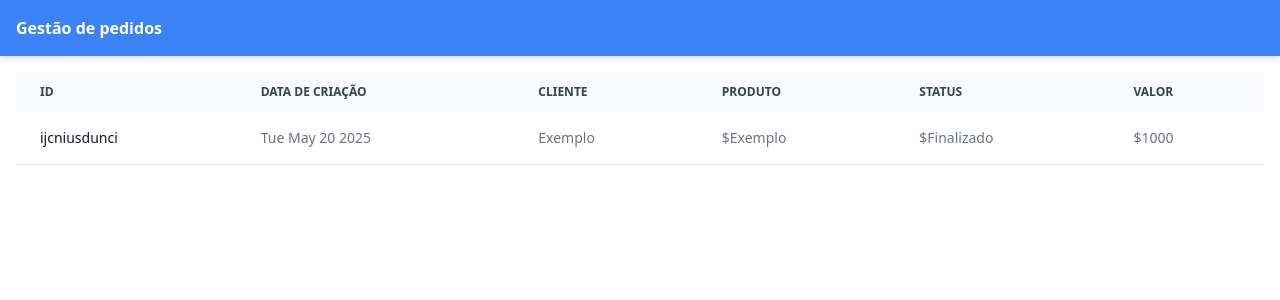
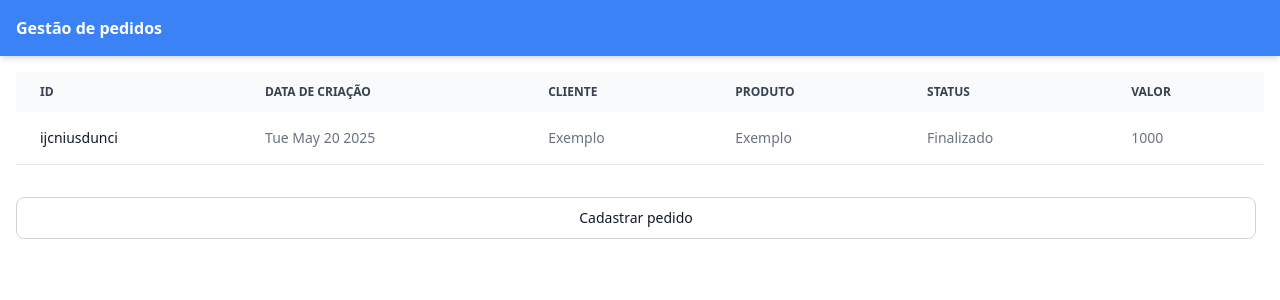
Before and after one commit to gioliveirass/fe-poc, a React (Create React App) app: page / in a window 1280 px wide. Shown: the top 300 px of the page. Built offline with nearby package versions, Linux system fonts and the light colour scheme.

Commit message:
feat: create Button componente

```diff
--- /dev/null
+++ b/src/components/Button/index.tsx
@@ -0,0 +1,35 @@
+export interface IButton {
+  type:
+    | "default"
+    | "alternative"
+    | "dark"
+    | "light"
+    | "green"
+    | "red"
+    | "yellow"
+    | "purple";
+  label: string;
+}
+
+const Button = ({ label, type }: IButton) => {
+  const style = {
+    default:
+      "text-white bg-blue-700 hover:bg-blue-800 focus:ring-4 focus:ring-blue-300 font-medium rounded-lg text-sm px-5 py-2.5 me-2 mb-2 dark:bg-blue-600 dark:hover:bg-blue-700 focus:outline-none dark:focus:ring-blue-800",
+    alternative:
+      "py-2.5 px-5 me-2 mb-2 text-sm font-medium text-gray-900 focus:outline-none bg-white rounded-lg border border-gray-200 hover:bg-gray-100 hover:text-blue-700 focus:z-10 focus:ring-4 focus:ring-gray-100 dark:focus:ring-gray-700 dark:bg-gray-800 dark:text-gray-400 dark:border-gray-600 dark:hover:text-white dark:hover:bg-gray-700",
+    dark: "text-white bg-gray-800 hover:bg-gray-900 focus:outline-none focus:ring-4 focus:ring-gray-300 font-medium rounded-lg text-sm px-5 py-2.5 me-2 mb-2 dark:bg-gray-800 dark:hover:bg-gray-700 dark:focus:ring-gray-700 dark:border-gray-700",
+    light:
+      "text-gray-900 bg-white border border-gray-300 focus:outline-none hover:bg-gray-100 focus:ring-4 focus:ring-gray-100 font-medium rounded-lg text-sm px-5 py-2.5 me-2 mb-2 dark:bg-gray-800 dark:text-white dark:border-gray-600 dark:hover:bg-gray-700 dark:hover:border-gray-600 dark:focus:ring-gray-700",
+    green:
+      "focus:outline-none text-white bg-green-700 hover:bg-green-800 focus:ring-4 focus:ring-green-300 font-medium rounded-lg text-sm px-5 py-2.5 me-2 mb-2 dark:bg-green-600 dark:hover:bg-green-700 dark:focus:ring-green-800",
+    red: "focus:outline-none text-white bg-red-700 hover:bg-red-800 focus:ring-4 focus:ring-red-300 font-medium rounded-lg text-sm px-5 py-2.5 me-2 mb-2 dark:bg-red-600 dark:hover:bg-red-700 dark:focus:ring-red-900",
+    yellow:
+      "focus:outline-none text-white bg-yellow-400 hover:bg-yellow-500 focus:ring-4 focus:ring-yellow-300 font-medium rounded-lg text-sm px-5 py-2.5 me-2 mb-2 dark:focus:ring-yellow-900",
+    purple:
+      "focus:outline-none text-white bg-purple-700 hover:bg-purple-800 focus:ring-4 focus:ring-purple-300 font-medium rounded-lg text-sm px-5 py-2.5 mb-2 dark:bg-purple-600 dark:hover:bg-purple-700 dark:focus:ring-purple-900",
+  };
+
+  return <button className={style[type]}>{label}</button>;
+};
+
+export default Button;
--- a/src/components/RequestsTable/index.tsx
+++ b/src/components/RequestsTable/index.tsx
@@ -37,9 +37,9 @@ const RequestsTable = ({ requests }: IRequestsTable) => {
               </th>
               <td className="px-6 py-4">{request.createdAt.toDateString()}</td>
               <td className="px-6 py-4">{request.client}</td>
-              <td className="px-6 py-4">${request.product}</td>
-              <td className="px-6 py-4">${request.status}</td>
-              <td className="px-6 py-4">${request.value}</td>
+              <td className="px-6 py-4">{request.product}</td>
+              <td className="px-6 py-4">{request.status}</td>
+              <td className="px-6 py-4">{request.value}</td>
             </tr>
           ))}
         </tbody>
--- a/src/pages/Homepage/index.tsx
+++ b/src/pages/Homepage/index.tsx
@@ -1,6 +1,7 @@
 import IRequests from "../../interfaces/requests.interface";
+import RequestsTable from "../../components/RequestsTable";
+import Button from "../../components/Button";
 import React, { useState } from "react";
-import RequestsTable from "../../components/RequestsTable";
 
 const Homepage = () => {
   const [requests, setRequests] = useState<IRequests[]>([
@@ -14,7 +15,12 @@ const Homepage = () => {
     },
   ]);
 
-  return <RequestsTable requests={requests} />;
+  return (
+    <div className="flex flex-col gap-8">
+      <RequestsTable requests={requests} />
+      <Button label="Cadastrar pedido" type="light" />
+    </div>
+  );
 };
 
 export default Homepage;
```
